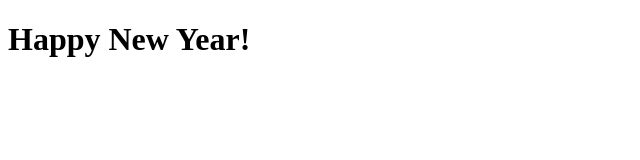
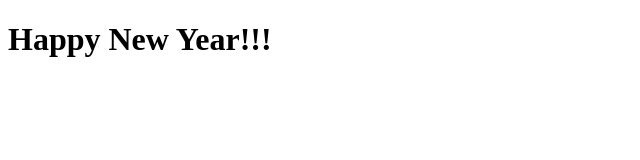
Before and after one commit to meowmers16/demo2, a plain HTML site: page index.html in a window 1280 px wide. Shown: the full height of the page, 0-640 px from the left. Drawn offline with Linux system fonts and the light colour scheme.

Commit message:
This is my first html file

```diff
--- a/index.html
+++ b/index.html
@@ -5,7 +5,7 @@
     <title>Web System</title>
 </head>
 <body>
-    <h1>Happy New Year!</h1>
+    <h1>Happy New Year!!!</h1>
 
 </body>
 </html>
```
